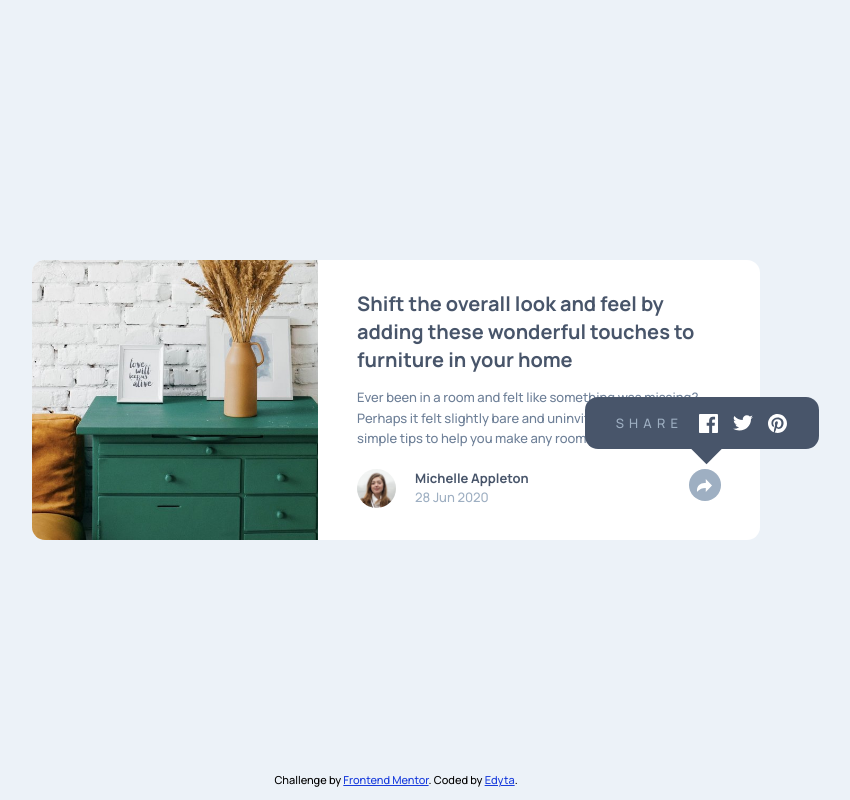
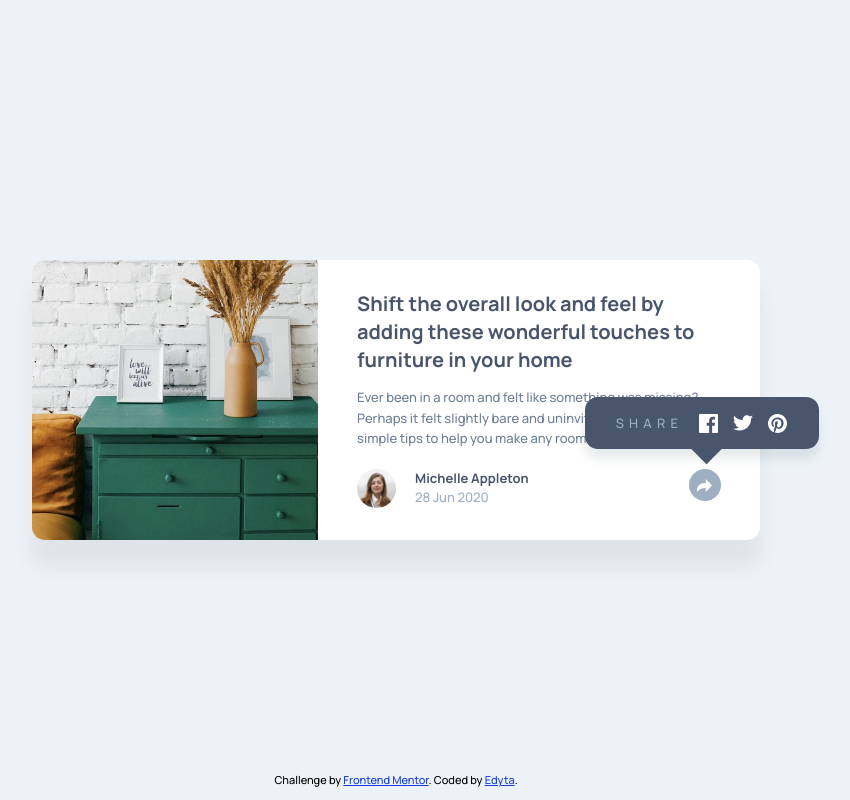
Before and after one commit to Infinit-dot/Article-preview-component-FMC, a plain HTML site: page index.html in a window 1280 px wide. Both pictures are taken after a click on the button "open share links". Shown: the whole page, without its empty margins (244-1094 px from the left). Drawn offline with Linux system fonts and the light colour scheme.

Commit message:
added box-shadow, update readme file

```diff
--- a/index.html
+++ b/index.html
@@ -30,7 +30,7 @@
             <p class="info__date">28 Jun 2020</p>
           </div>
           <div class="article__share-btn--close">
-            <button></button>
+            <button aria-label="open share links"></button>
           </div>
           <div class="article__pop-up">
             <ul class="pop-up__list">
@@ -40,7 +40,7 @@
               <li><a href="http://pinterest.com" target="_blank"><img src="images/icon-pinterest.svg" alt="twitter"></a></li>
             </ul>
             <div class="article__share-btn--open">
-              <button></button>
+              <button aria-label="open share links"></button>
             </div>
           </div>
         </div>
--- a/style.css
+++ b/style.css
@@ -49,6 +49,9 @@ ul {
   position: relative;
   background-color: var(--white);
   overflow: hidden;
+  -webkit-box-shadow: 0px 26px 18px 0px rgba(107, 107, 107, 0.1);
+  -moz-box-shadow: 0px 26px 18px 0px rgba(107, 107, 107, 0.1);
+  box-shadow: 0px 26px 18px 0px rgba(107, 107, 107, 0.1);
 }
 .article__hero > img {
   object-fit: cover;
@@ -163,7 +166,7 @@ footer {
   .container {
     display: flex;
     max-width: 56em;
-    overflow:visible;
+    overflow: visible;
   }
   .article__content {
     padding: 0 3em 2.5em;
@@ -198,13 +201,16 @@ footer {
     width: 18em;
     padding: 0 2.4em;
     border-radius: 1em;
+    -webkit-box-shadow: 0px 26px 18px 0px rgba(0, 0, 0, 0.13);
+    -moz-box-shadow: 0px 26px 18px 0px rgba(0, 0, 0, 0.13);
+    box-shadow: 0px 10px 10px 0px rgba(105, 126, 134, 0.151);
   }
   .article__pop-up.active::after {
-    content: '';
+    content: "";
     width: 25px;
     height: 25px;
     transform: translateX(6em) rotate(45deg);
-    background-color:var(--blue-400);
+    background-color: var(--blue-400);
     position: absolute;
     bottom: -10px;
     z-index: -1;
```
Also changed, not shown: 1 other file.
